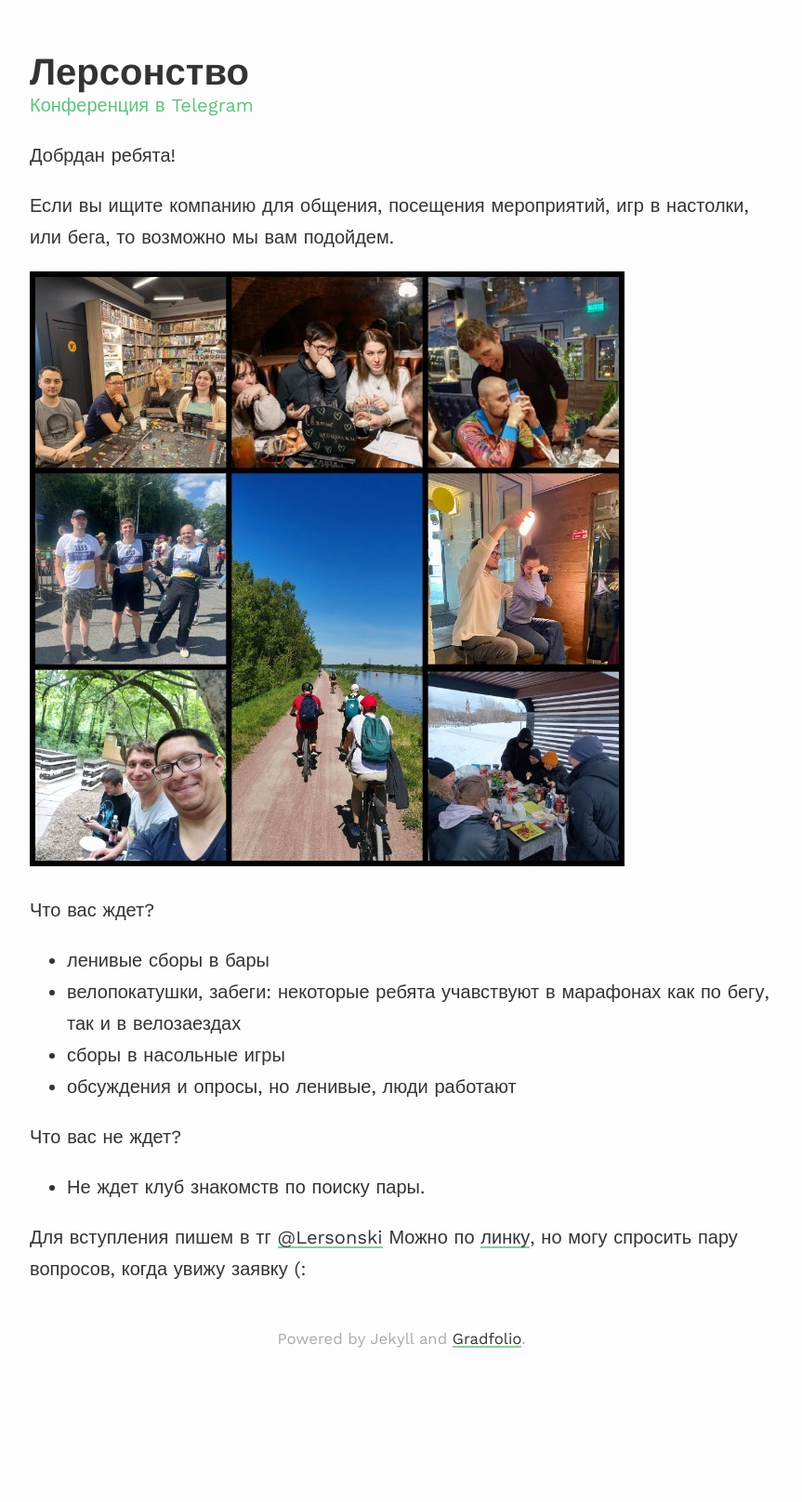
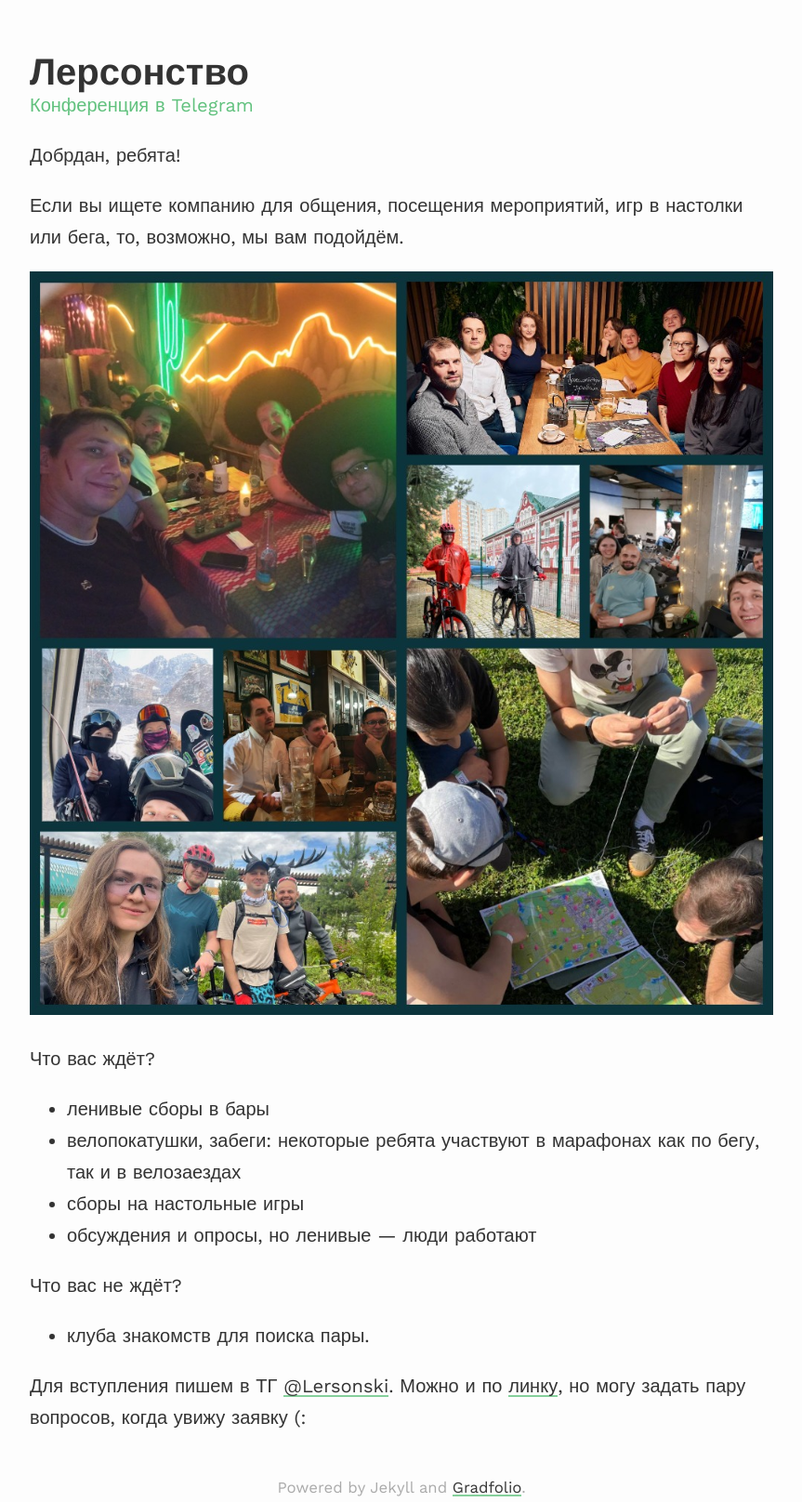
Before and after one commit to amasty/amasty.github.io, a Jekyll site: the page built from tg_conf.md, in a window 1280 px wide. Shown: the whole page at 93% size, without its empty margins (208-1071 px from the left). Built offline with Jekyll 4.4.1, drawn with Linux system fonts in a browser that asks for light colours; before the commit the page ends 1456 px from its top, so only the background shows below that.

Commit message:
update conf page

```diff
--- a/Gemfile
+++ b/Gemfile
@@ -8,3 +8,5 @@ group :jekyll_plugins do
   gem 'jekyll-email-protect'
   gem 'jekyll-target-blank'
 end
+
+gem "logger", "~> 1.7"
--- a/_config.yml
+++ b/_config.yml
@@ -3,8 +3,9 @@
 title: Лерсонство
 description: dino y.o. developer from Yekaterinburg
 
-baseurl: "/" #name of GitHub repository
+# baseurl: "/" #name of GitHub repository
 #url: "" #custom url to be used instead of GitHub repository
+url: "https://conf.amasty.name"
 email: #
 
 # Pagination
--- /dev/null
+++ b/assets/css/_sass/_layout.scss
@@ -0,0 +1,10 @@
+$content-width: 800px;
+$on-phone: 450px;
+$on-palm: 660px;
+$on-laptop: 1000px;
+
+@mixin media-query($device) {
+  @media screen and (max-width: $device) {
+    @content;
+  }
+}
--- a/assets/css/_sass/profile.scss
+++ b/assets/css/_sass/profile.scss
@@ -1,3 +1,6 @@
+@use "layout" as *;
+@use "variables" as *;
+
 /* Profile */
 .profile {
     border-style: solid;
--- a/assets/css/_sass/style.scss
+++ b/assets/css/_sass/style.scss
@@ -1,3 +1,7 @@
+@use "sass:color";
+@use "layout" as *;
+@use "variables" as *;
+
 html, body {
   height: 100%;
 }
@@ -47,21 +51,21 @@ a {
 p a {
   color: $text-color;
   text-decoration: none;
-  background: -webkit-linear-gradient(transparent 90%, lighten($brand-color, 10%) 10%);
-  background: -moz-linear-gradient(transparent 90%, lighten($brand-color, 10%) 10%);
-  background: linear-gradient(transparent 90%, lighten($brand-color, 10%) 10%);
+  background: -webkit-linear-gradient(transparent 90%, color.adjust($brand-color, $lightness: 10%, $space: hsl) 10%);
+  background: -moz-linear-gradient(transparent 90%, color.adjust($brand-color, $lightness: 10%, $space: hsl) 10%);
+  background: linear-gradient(transparent 90%, color.adjust($brand-color, $lightness: 10%, $space: hsl) 10%);
 
-  -webkit-box-shadow: inset 0 0 0 0 lighten($brand-color, 10%);
-  box-shadow: inset 0 0 0 0 lighten($brand-color, 10%);
+  -webkit-box-shadow: inset 0 0 0 0 color.adjust($brand-color, $lightness: 10%, $space: hsl);
+  box-shadow: inset 0 0 0 0 color.adjust($brand-color, $lightness: 10%, $space: hsl);
 
 
   -webkit-transition: box-shadow ease 1s;
   -moz-transition: box-shadow ease 1s;
   transition: box-shadow ease 1s;
   &:hover {
-    color: lighten($background-color, 50%);
-    -webkit-box-shadow: inset 0 -100px 0 0 lighten($brand-color, 10%);
-    box-shadow: inset 0 -100px 0 0 lighten($brand-color, 10%);
+    color: color.adjust($background-color, $lightness: 50%, $space: hsl);
+    -webkit-box-shadow: inset 0 -100px 0 0 color.adjust($brand-color, $lightness: 10%, $space: hsl);
+    box-shadow: inset 0 -100px 0 0 color.adjust($brand-color, $lightness: 10%, $space: hsl);
 
   }
 
--- a/assets/css/_sass/variables.scss
+++ b/assets/css/_sass/variables.scss
@@ -1,3 +1,5 @@
+@use "sass:color";
+
 $base-font-family: 'Work Sans', sans-serif;
 $base-font-size:   20px;
 $base-font-weight: 400;
@@ -18,5 +20,5 @@ $text-color: #333;
 
 // Color scheme for dark modes
 $body-bg-dark: #23272d;
-$projectbox-dark: lighten(#98a0ac, 2%);
+$projectbox-dark: color.adjust(#98a0ac, $lightness: 2%, $space: hsl);
 $text-color-dark: #98a0ac;
--- a/assets/css/main.scss
+++ b/assets/css/main.scss
@@ -5,27 +5,10 @@
 
 @charset "utf-8";
 
-// Width of the content area
-$content-width:    800px;
-$on-phone:         450px;
-$on-palm:          660px;
-$on-laptop:        1000px;
-
-@mixin media-query($device) {
-    @media screen and (max-width: $device) {
-        @content;
-    }
-}
-
-// Import partials from `sass_dir` (defaults to `_sass`)
-// Do not make any changes to this file. Go to /_sass and find the appropriate SCSS file and make changes there.
-
-// JN: For now, split @import to anable conditional import of CSS. Also. @import may be deprecated soon so plan
-// for this change
-
-@import 'variables';
-@import 'profile';
-@import 'footer';
-@import 'style';
-@import 'google-fonts';
-@import 'syntax-highlighting';
+@use 'layout' as *;
+@use 'variables' as *;
+@use 'profile' as *;
+@use 'footer' as *;
+@use 'style' as *;
+@use 'google-fonts' as *;
+@use 'syntax-highlighting' as *;
--- a/tg_conf.md
+++ b/tg_conf.md
@@ -4,20 +4,20 @@ permalink: /tg_conf/
 title: Конференция в Telegram
 ---
 
-Добрдан ребята!
+Добрдан, ребята!
 
-Если вы ищите компанию для общения, посещения мероприятий, игр в настолки, или бега, то возможно мы вам подойдем.
+Если вы ищете компанию для общения, посещения мероприятий, игр в настолки или бега, то, возможно, мы вам подойдём.
 
 ![Image]({{ site.baseurl }}/assets/images/conf_collage.jpg)
 
-Что вас ждет?
+Что вас ждёт?
 - ленивые сборы в бары
-- велопокатушки, забеги: некоторые ребята учавствуют в марафонах как по бегу, так и в велозаездах
-- сборы в насольные игры
-- обсуждения и опросы, но ленивые, люди работают
+- велопокатушки, забеги: некоторые ребята участвуют в марафонах как по бегу, так и в велозаездах
+- сборы на настольные игры
+- обсуждения и опросы, но ленивые — люди работают
 
-Что вас не ждет?
-- Не ждет клуб знакомств по поиску пары.
+Что вас не ждёт?
+- клуба знакомств для поиска пары.
 
-Для вступления пишем в тг [@Lersonski](https://t.me/Lersonski)
-Можно по [линку](https://t.me/+yVHkIfXOys42NjMy), но могу спросить пару вопросов, когда увижу заявку (:
+Для вступления пишем в ТГ [@Lersonski](https://t.me/Lersonski).
+Можно и по [линку](https://t.me/+yVHkIfXOys42NjMy), но могу задать пару вопросов, когда увижу заявку (:
```
Also changed, not shown: Gemfile.lock, assets/images/_conf_collage.jpg (added), assets/images/conf_collage.jpg.
